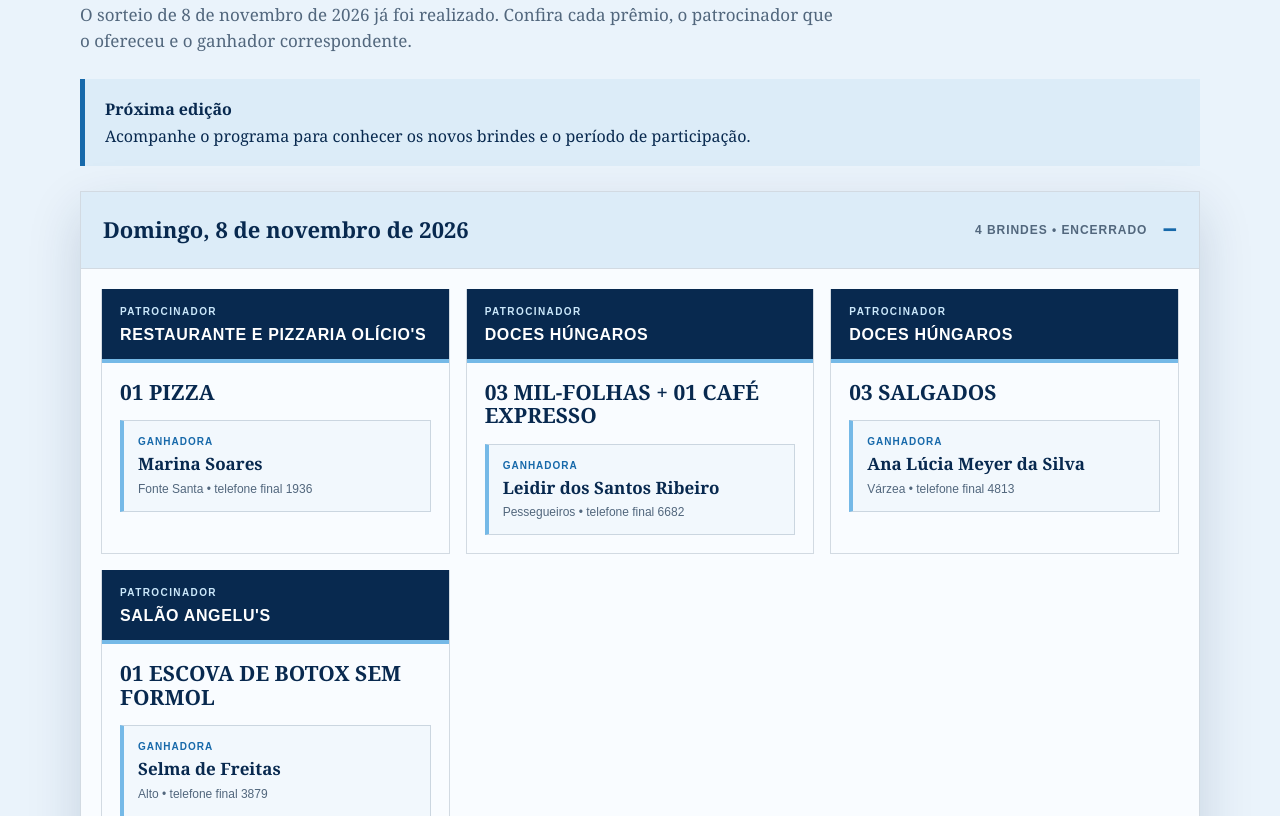
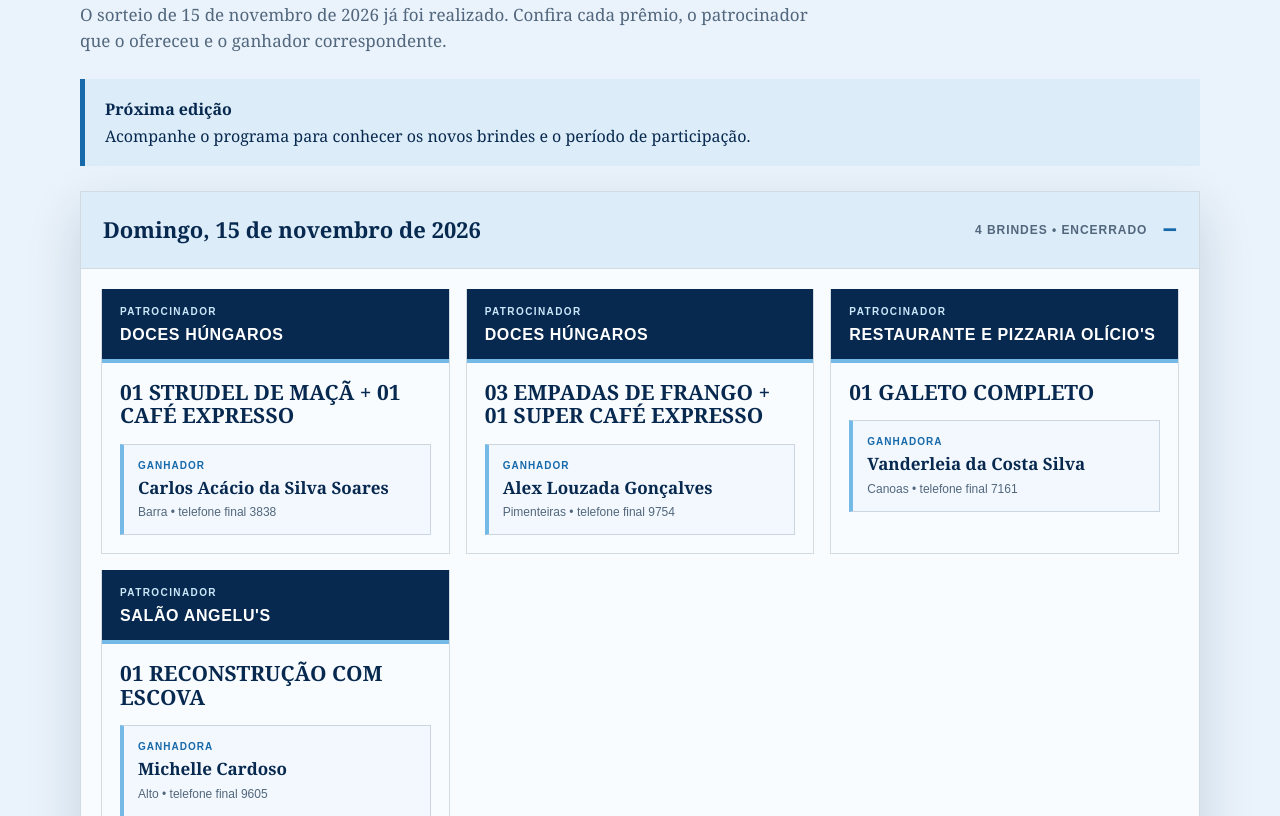
Before and after one commit to rafaelaelabras-sudo/programa-clube-do-rei, a plain HTML site: page sorteio.html in a window 1280 px wide. Shown: the part 616-1432 px from the top of the page. Drawn offline with Linux system fonts and the light colour scheme.

Commit message:
Publica ganhadores do sorteio de 15 de novembro
Atualiza os quatro brindes, ganhadores, bairros e finais de telefone e o destaque inicial.

```diff
--- a/sorteio.html
+++ b/sorteio.html
@@ -127,8 +127,15 @@
 <section class="content"><div class="wrap">
 <div class="eyebrow" style="color:var(--red)">Arquivo de sorteios</div>
 <h2 class="section-title">Resultado mais recente</h2>
-<p class="section-intro">O sorteio de 8 de novembro de 2026 já foi realizado. Confira cada prêmio, o patrocinador que o ofereceu e o ganhador correspondente.</p>
+<p class="section-intro">O sorteio de 15 de novembro de 2026 já foi realizado. Confira cada prêmio, o patrocinador que o ofereceu e o ganhador correspondente.</p>
 <div class="notice"><strong>Próxima edição</strong>Acompanhe o programa para conhecer os novos brindes e o período de participação.</div> <details class="archive" open="">
+<summary><span>Domingo, 15 de novembro de 2026</span><span class="archive-count">4 brindes • encerrado</span></summary>
+<div class="prize-grid">
+<article class="prize-card"><div class="sponsor-block"><span class="sponsor-label">Patrocinador</span><span class="sponsor">Doces Húngaros</span></div><div class="prize-content"><h3>01 STRUDEL DE MAÇÃ + 01 CAFÉ EXPRESSO</h3><div class="winner"><span class="winner-label">Ganhador</span><strong>Carlos Acácio da Silva Soares</strong><p>Barra • telefone final 3838</p></div></div></article>
+<article class="prize-card"><div class="sponsor-block"><span class="sponsor-label">Patrocinador</span><span class="sponsor">Doces Húngaros</span></div><div class="prize-content"><h3>03 EMPADAS DE FRANGO + 01 SUPER CAFÉ EXPRESSO</h3><div class="winner"><span class="winner-label">Ganhador</span><strong>Alex Louzada Gonçalves</strong><p>Pimenteiras • telefone final 9754</p></div></div></article>
+<article class="prize-card"><div class="sponsor-block"><span class="sponsor-label">Patrocinador</span><span class="sponsor">Restaurante e Pizzaria Olício's</span></div><div class="prize-content"><h3>01 GALETO COMPLETO</h3><div class="winner"><span class="winner-label">Ganhadora</span><strong>Vanderleia da Costa Silva</strong><p>Canoas • telefone final 7161</p></div></div></article>
+<article class="prize-card"><div class="sponsor-block"><span class="sponsor-label">Patrocinador</span><span class="sponsor">Salão Angelu's</span></div><div class="prize-content"><h3>01 RECONSTRUÇÃO COM ESCOVA</h3><div class="winner"><span class="winner-label">Ganhadora</span><strong>Michelle Cardoso</strong><p>Alto • telefone final 9605</p></div></div></article>
+</div></details><details class="archive">
 <summary><span>Domingo, 8 de novembro de 2026</span><span class="archive-count">4 brindes • encerrado</span></summary>
 <div class="prize-grid">
 <article class="prize-card"><div class="sponsor-block"><span class="sponsor-label">Patrocinador</span><span class="sponsor">Restaurante e Pizzaria Olício's</span></div><div class="prize-content"><h3>01 PIZZA</h3><div class="winner"><span class="winner-label">Ganhadora</span><strong>Marina Soares</strong><p>Fonte Santa • telefone final 1936</p></div></div></article>
```
Also changed, not shown: index.html (+2 -2 lines).
